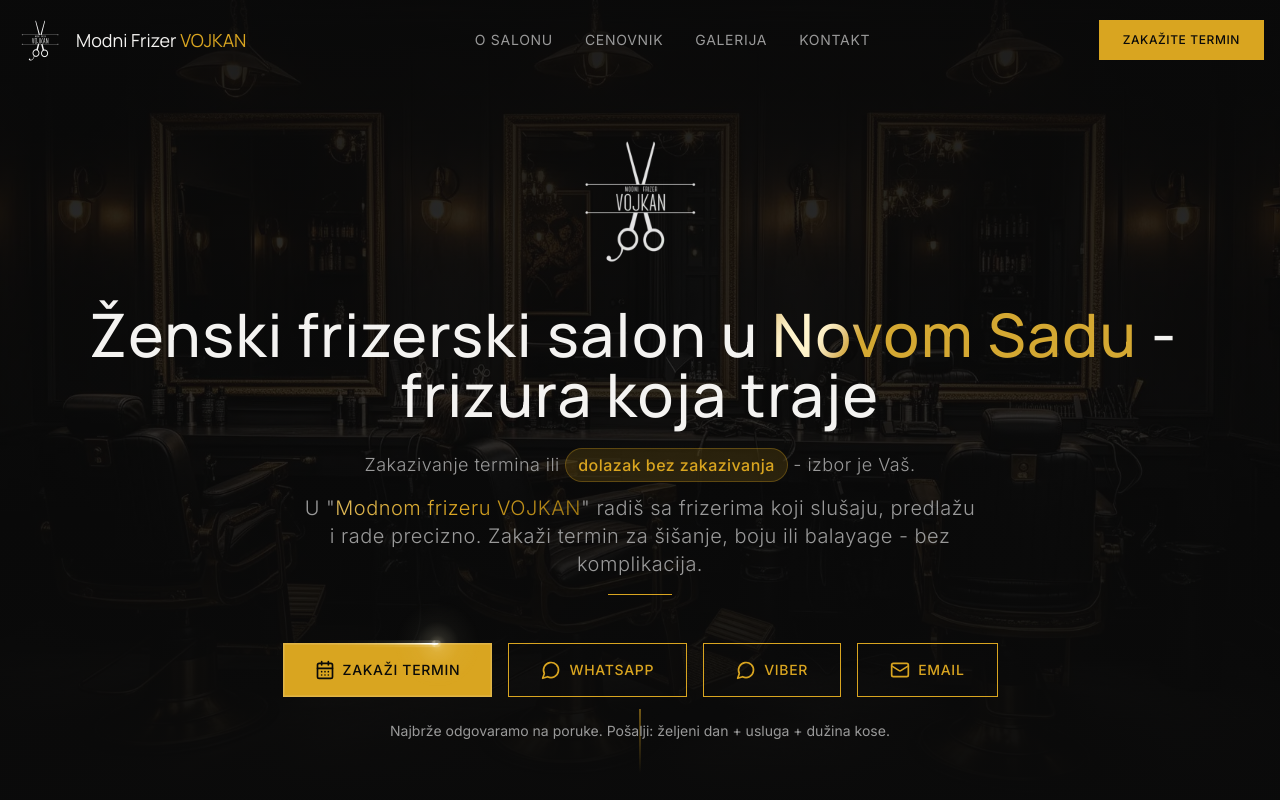
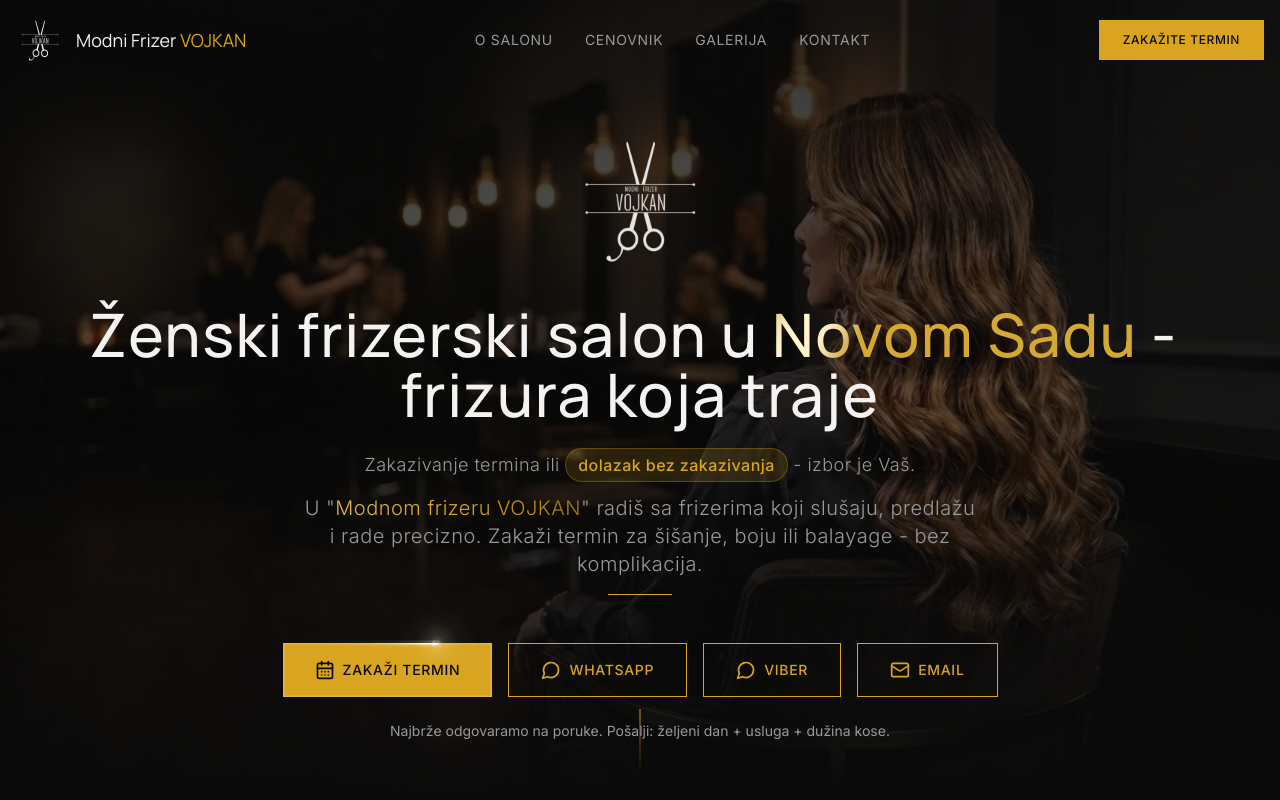
Before and after one commit to bcrnic/modni-frizer-vojkan, a React (Vite) app: page / in a window 1280 px wide. Shown: the top 800 px of the page. Built offline with nearby package versions, Linux system fonts and the light colour scheme; the HTML template or start-up script is replaced by a standard one.

Commit message:
New share image and women's salon hero photo (#10)
Share image (og.jpg) with logo, headline and domain on gold strands; hero background replaced with a women's salon photo.

```diff
--- a/src/components/Hero.tsx
+++ b/src/components/Hero.tsx
@@ -27,11 +27,12 @@
         <div className="absolute inset-0">
           <img
             src={`${import.meta.env.BASE_URL}assets/hero-bg.webp`}
-            alt="Luksuzni frizerski salon"
+            alt=""
+            aria-hidden="true"
             decoding="async"
-            className="w-full h-full object-cover opacity-40"
+            className="w-full h-full object-cover object-[72%_center] md:object-center opacity-60"
           />
-          <div className="absolute inset-0 bg-gradient-to-b from-background/80 via-background/60 to-background" />
+          <div className="absolute inset-0 bg-gradient-to-b from-background/70 via-background/45 to-background" />
         </div>
 
         {/* Sadržaj */}
```
Also changed, not shown: public/assets/hero-bg.webp, public/og.jpg.
